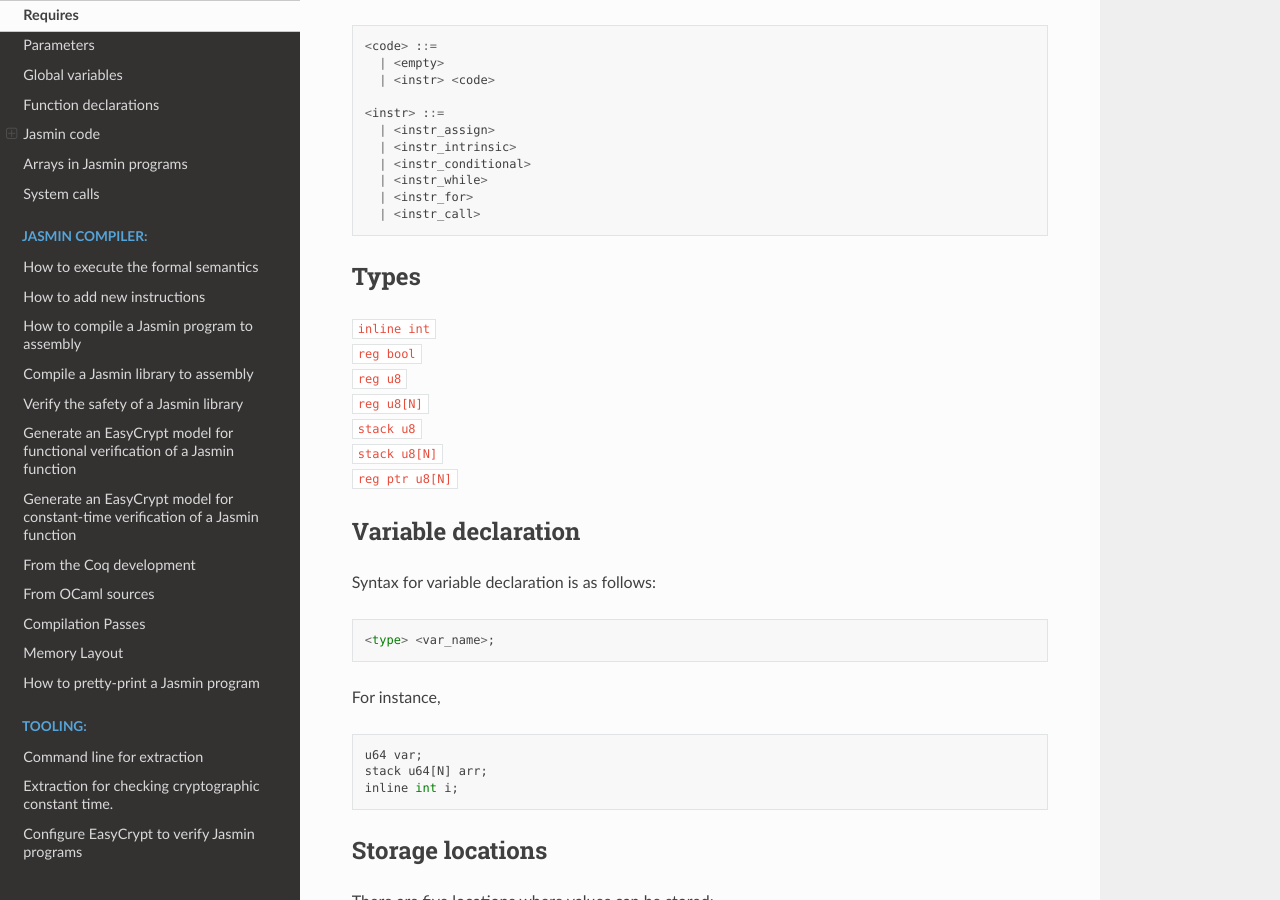
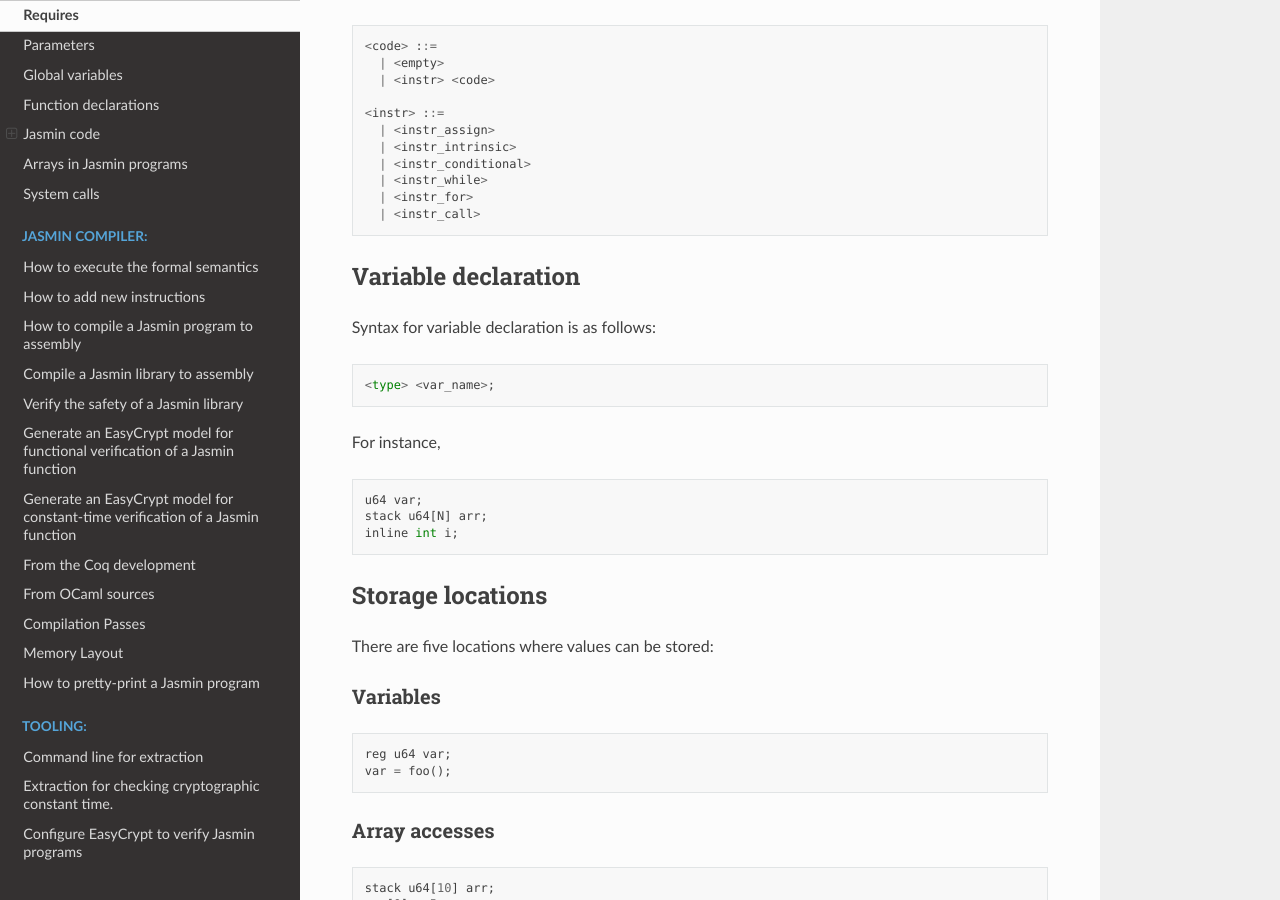
Before and after one commit to lyonel2017/jasmin-doc, a Sphinx documentation site: the page built from source/Jasmin-language-guide.md, in a window 1280 px wide and 900 px high, scrolled down 3806 px. Built offline with Sphinx 7.4.7 and the Read the Docs theme 3.1.0, drawn with Linux system fonts in a browser that asks for light colours.

Commit message:
remove types section

````diff
--- a/source/Jasmin-language-guide.md
+++ b/source/Jasmin-language-guide.md
@@ -193,18 +193,6 @@
   | <instr_for>
   | <instr_call>
 ```
-
-## Types
-
-[comment]: <> (TODO: introdution to types?)
-
-`inline int` \
-`reg bool` \
-`reg u8` \
-`reg u8[N]` \
-`stack u8` \
-`stack u8[N]` \
-`reg ptr u8[N]`
 
 ## Variable declaration
 
````
